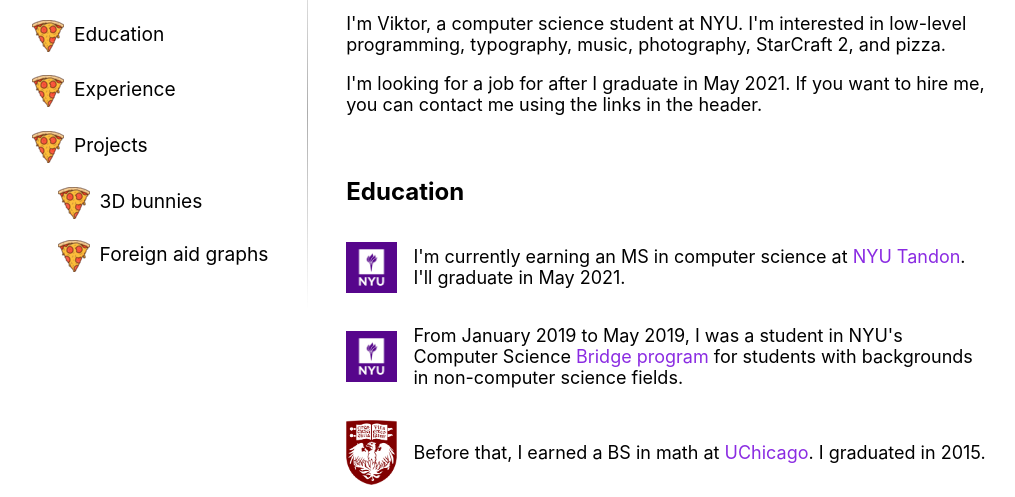
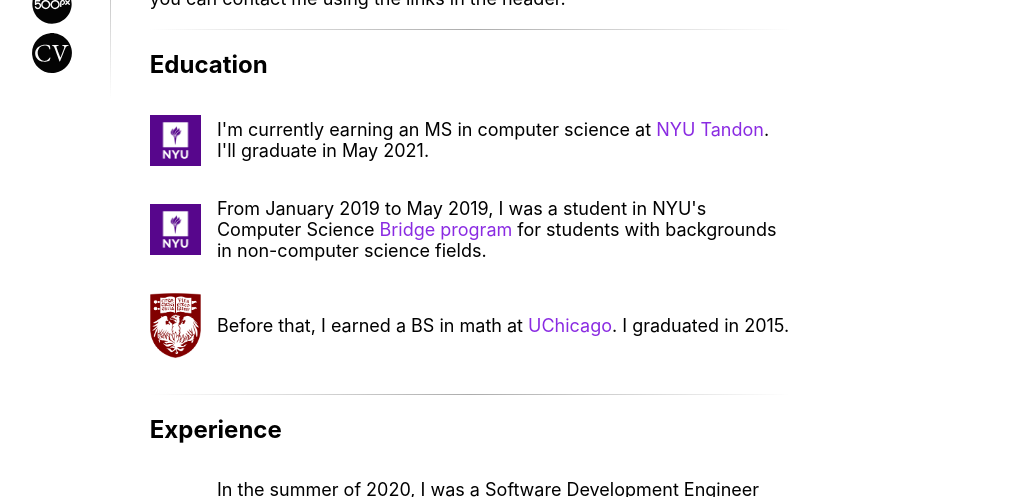
Before and after one commit to vmoros/vmoros.pizza, a plain HTML site: page index.html in a window 1280 px wide. Shown: the part 219-716 px from the top of the page, without its empty margins (40-1055 px from the left). Drawn offline with nearby package versions, Linux system fonts and the light colour scheme.

Commit message:
Incorporated Jose's advice

```diff
--- a/index.html
+++ b/index.html
@@ -9,8 +9,12 @@
 
 <body>
     <div id="header">
-        <h1>Viktor Moros</h1>
+        <!-- <h1>Viktor Moros</h1> -->
         <div class="external_links">
+        </div>
+    </div>
+    <div class="nav_and_main">
+        <nav class="column sidebar">
             <a href="mailto:vmoros@gmail.com" rel="noreferrer noopener" target="_blank">
                 <img src="icons/email.svg">
             </a>
@@ -26,27 +30,14 @@
             <a href="Viktor Garcia Moros resume.pdf" rel="noreferrer noopener" target="_blank">
                 <img src="icons/resume.svg">
             </a>
-        </div>
-    </div>
-    <div class="nav_and_main">
-        <nav class="column sidebar">
-            <ol>
-                <li><a href="#summary">Summary</a></li>
-                <li><a href="#education">Education</a></li>
-                <li><a href="#experience">Experience</a></li>
-                <li><a href="#projects">Projects</a>
-                    <ul>
-                        <li><a href="#3d_bunnies">3D bunnies</a></li>
-                        <li><a href="#foreign_aid_graphs">Foreign aid graphs</a></li>
-                    </ul>
-                </li>
-            </ol>
         </nav>
         <article class="column main">
+            <!-- <h1>Viktor Moros</h1> -->
             <section id="summary">
                 <h2 style="margin-top: 0;">Summary</h2>
                 <!-- the first section should have no top margin in order to be lined up with the sidebar -->
-                <p>I'm Viktor, a computer science student at NYU. I'm interested in low-level programming, typography,
+                <p>I'm Viktor Moros, a computer science student at NYU. I'm interested in low-level programming,
+                    typography,
                     music,
                     photography,
                     StarCraft 2, and pizza.</p>
--- a/pizza.css
+++ b/pizza.css
@@ -16,71 +16,10 @@ h1 {
     font-family: "EB Garamond", serif;
 }
 
-.external_links {
-    text-align: center;
-}
-
-.external_links a, .external_links img {
-    text-decoration: none;
-    width: 2.5rem;
-    transition: var(--fade-transition);
-}
-
-.external_links img:hover {
-    filter: invert(1);
-    transition: var(--fade-transition);
-}
-
-ul, ol, li {
-    list-style: none;
-    margin: 0 0 0 1vw;
-    padding: 0;
-}
-
-.nav_and_main {
-    display: flex;
-}
-
 .column {
     margin: 0 0 0 3vw;
     padding: 3rem 3vw 1rem 0rem;
     /* the left margin should be equal to the right padding for symmetry around the sidebar's border */
-}
-
-.sidebar li.active>a {
-    color: black;
-    /* text-shadow: -0.03ex 0 black, 0.03ex 0 black; */
-    /* making the text bold made the sidebar grow in a jerky way when the longest section became bold, so this shadow makes the text pseudo-bold without growing it, and it also animates better than bolding */
-    transition: var(--fade-transition);
-}
-
-.sidebar li>a::before {
-    /* you can put a picture in 'content' but you can't size it or animate it, you have to use a background image and inline-block instead: https://stackoverflow.com/questions/8977957/can-i-change-the-height-of-an-image-in-css-before-after-pseudo-elements */
-    content: "";
-    background-image: url(icons/favicon.ico);
-    background-size: var(--pizza-size) var(--pizza-size);
-    width: var(--pizza-size);
-    height: var(--pizza-size);
-    display: inline-block;
-    opacity: 0;
-    transition: var(--fade-transition);
-    margin-right: 10px;
-    /* make space between pizza and text */
-    vertical-align: middle;
-}
-
-.sidebar li.active>a::before {
-    content: "";
-    background-image: url(icons/favicon.ico);
-    background-size: var(--pizza-size) var(--pizza-size);
-    width: var(--pizza-size);
-    height: var(--pizza-size);
-    display: inline-block;
-    opacity: 1;
-    transition: var(--fade-transition);
-    margin-right: 10px;
-    /* make space between pizza and text */
-    vertical-align: middle;
 }
 
 .sidebar {
@@ -88,7 +27,28 @@ ul, ol, li {
     border-image: linear-gradient(rgba(0, 0, 0, 0) 0%, rgb(172, 172, 172) 50%, rgba(0, 0, 0, 0) 100%) 1;
     height: min-content;
     position: sticky;
-    top: 4rem;
+    top: 0;
+    list-style: none;
+    margin-left: 5vw;
+}
+
+.external_links {
+    text-align: center;
+}
+
+.sidebar a, .sidebar img {
+    text-decoration: none;
+    width: 2.5rem;
+    transition: var(--fade-transition);
+}
+
+.sidebar img:hover {
+    filter: invert(1);
+    transition: var(--fade-transition);
+}
+
+.nav_and_main {
+    display: flex;
 }
 
 a {
@@ -117,6 +77,7 @@ a:hover {
 
 .main p {
     font-size: 18px;
+    margin-bottom: 0;
 }
 
 .main_row p {
@@ -125,7 +86,11 @@ a:hover {
 }
 
 section {
-    padding-bottom: 3vh;
+    padding-bottom: 1.245rem;
+    border-bottom: 1px solid;
+    border-image: linear-gradient(to right, rgba(0, 0, 0, 0) 0%, rgb(172, 172, 172) 50%, rgba(0, 0, 0, 0) 100%);
+    /* border-image: linear-gradient(to right, #3acfd5 0%, #3a4ed5 50%, black 100%); */
+    border-image-slice: 1;
 }
 
 section img {
```
